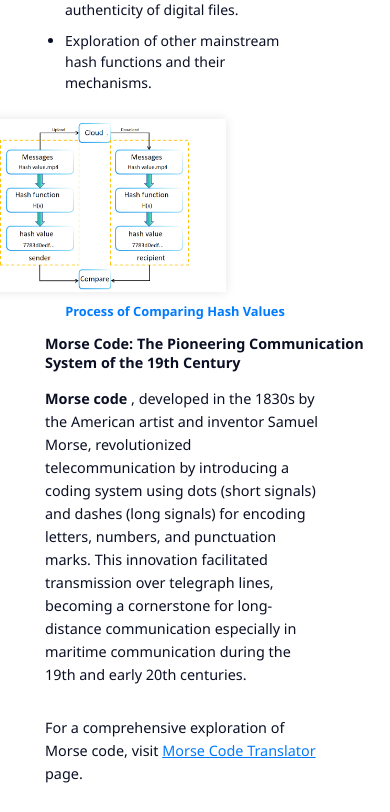
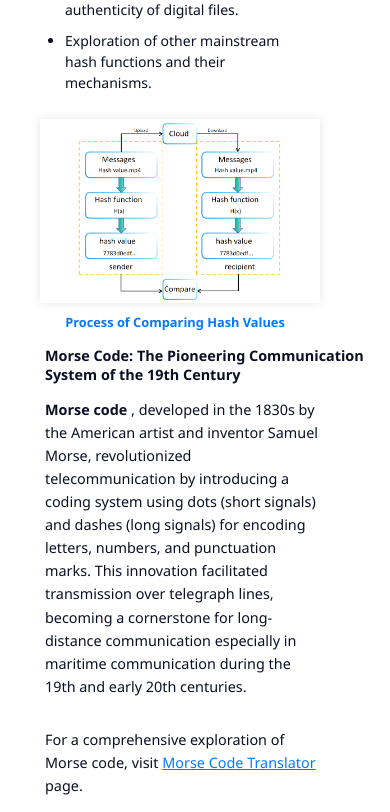
Before and after one commit to warrior20231202/chatcipherai.com, a plain HTML site: page index.html in a window 390 px wide. Shown: the part 2328-3140 px from the top of the page. Drawn offline with Linux system fonts and the light colour scheme.

Commit message:
Update index.html

```diff
--- a/index.html
+++ b/index.html
@@ -568,11 +568,10 @@
                 margin-left: -20px;
             }
 
-        img {
-                max-width: 75%;
+            img {
+                max-width: 80%;
                 height: auto;
-                margin-left: -250px;
-                box-shadow: 0 0 10px rgba(0, 0, 0, 0.1);
+                margin-left: -80px;
             }
 
             figcaption.Compare,
```
